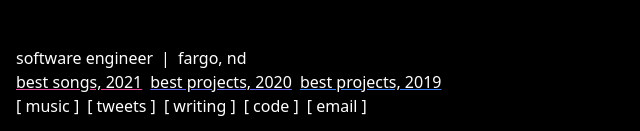
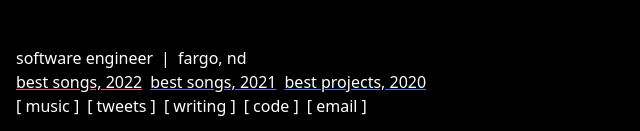
Before and after one commit to Jfalcon93/personal-website-next, a Next.js app: page / in a window 1280 px wide. Shown: the part 666-797 px from the top of the page, without its empty margins (0-640 px from the left). Built offline with nearby package versions, Linux system fonts and the light colour scheme.

Commit message:
"added best songs 2022 to homepage"

```diff
--- a/pages/index.js
+++ b/pages/index.js
@@ -23,6 +23,16 @@ export default function Home() {
           <li className="transition duration-300 ease-in-out hover:text-pink-500">
             <a
               className="underline decoration-pink-500"
+              href="https://mirror.xyz/0xc1000fD7dd1E016Eeb4c6EBEBB0705c1310B8c7f/xOQmiji_eiQ8UtDutTxBcpV21gpt0MbWBj_8q0UcG4A"
+              target="_blank"
+              rel="noreferrer"
+            >
+              best songs, 2022
+            </a>
+          </li>
+          <li className="transition duration-300 ease-in-out hover:text-pink-500">
+            <a
+              className="underline decoration-indigo-500"
               href="https://mirror.xyz/0xc1000fD7dd1E016Eeb4c6EBEBB0705c1310B8c7f/_kJBooWM6iTZmZZKo_QDUjnXlzzD2Mco20Kl1SBnFIc"
               target="_blank"
               rel="noreferrer"
@@ -32,22 +42,12 @@ export default function Home() {
           </li>
           <li className="transition duration-300 ease-in-out hover:text-indigo-500">
             <a
-              className="underline decoration-indigo-500"
+              className="underline decoration-blue-500"
               href="https://yungyosh.substack.com/p/2020-projects-list?r=3hjnu&utm_campaign=post&utm_medium=web"
               target="_blank"
               rel="noreferrer"
             >
               best projects, 2020
-            </a>
-          </li>
-          <li className="transition duration-300 ease-in-out hover:text-blue-500">
-            <a
-              className="underline decoration-blue-500"
-              href="https://yungyosh.substack.com/p/2019-projects-list?r=3hjnu&utm_campaign=post&utm_medium=web"
-              target="_blank"
-              rel="noreferrer"
-            >
-              best projects, 2019
             </a>
           </li>
         </ul>
```
